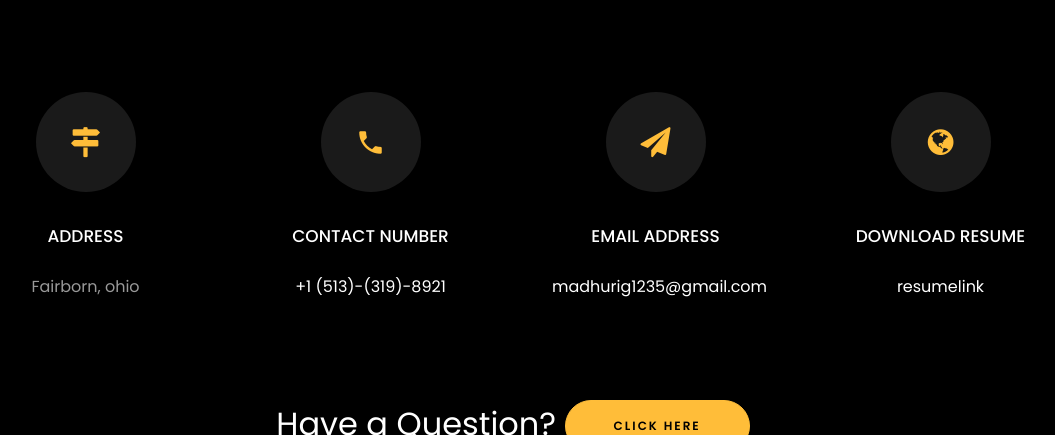
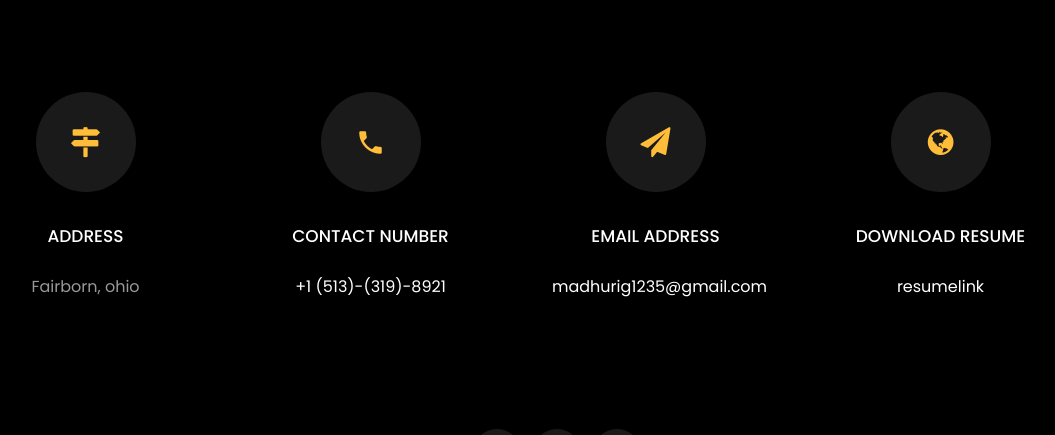
Before and after one commit to GogulaMadhuriReddy/Madhuri.portfolio, a plain HTML site: page index.html in a window 1280 px wide. Shown: the part 4092-4527 px from the top of the page, without its empty margins (127-1182 px from the left). Drawn offline with Linux system fonts and the light colour scheme; files whose address does not match are found by name.

Commit message:
Update index.html

```diff
--- a/index.html
+++ b/index.html
@@ -460,7 +460,6 @@
 			<br>
 			<div class="row justify-content-center">
 				<div class="col-md-7 ftco-animate text-center">
-					<h2>Have a<span> Question?  </span> <a href="https://forms.gle/uLaTShUKXraAvHJ77" class="btn btn-primary py-3 px-5">Click Here</a> </h2>
 				</div>
 			</div>
 				<br>
```
